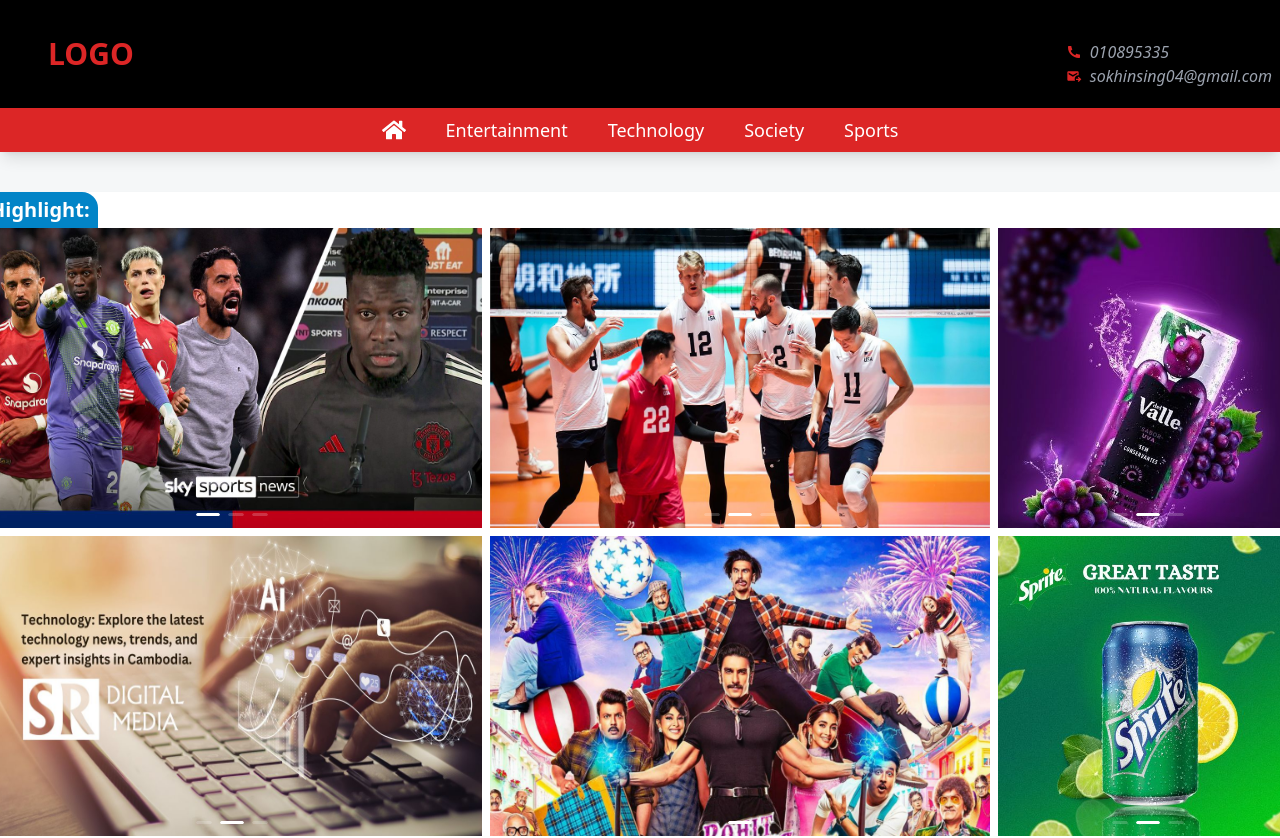
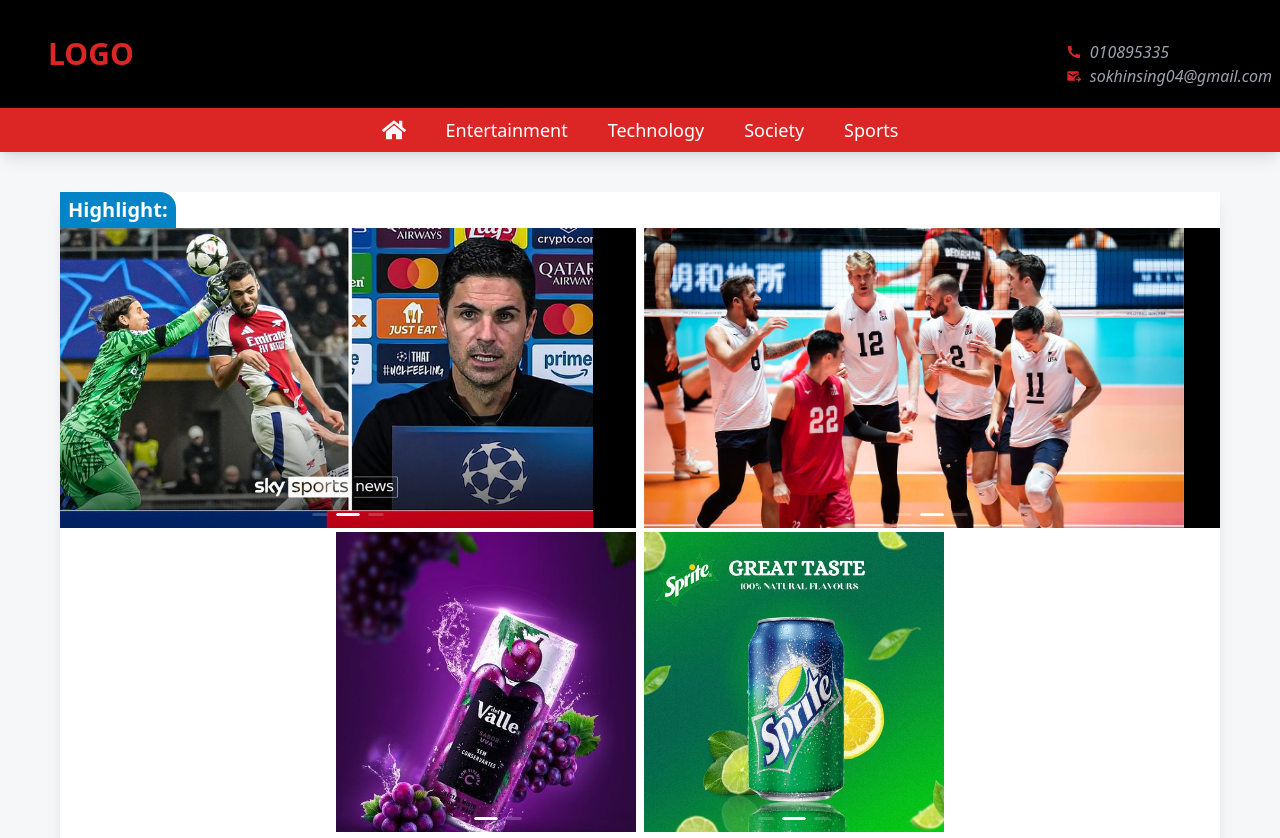
Before and after one commit to sokhin-web/front_end_news, a React (Vite) app: page /front_end_news/highlight in a window 1280 px wide. Shown: the top 838 px of the page. Built offline with nearby package versions, Linux system fonts and the light colour scheme.

Commit message:
commit13

```diff
--- a/src/components/Entertainment.jsx
+++ b/src/components/Entertainment.jsx
@@ -20,14 +20,14 @@
       id="sport"
       className="flex flex-row justify-center mt-[100px] animate-slide_left_center phone:mt-10 "
     >
-      <div className="flex flex-col items-start pb-5 bg-white shadow-lg phone:w-[95vw] ">
+      <div className="flex flex-col items-start pb-5  bg-white shadow-lg phone:w-[95vw] ">
         <h1 className="font-bold text-xl text-white  bg-pink-600 py-1 px-2 rounded-tr-2xl phone:rounded-tr-xl phone:text-sm ">
-          Sports:
+          Entertainment:
         </h1>
         <div className="border-t-8 border-pink-600">
           <Carousel
             arrows
-            className="w-[70vw] h-[300px]  m-auto tablet:h-fit  phone:w-[95vw] phone:h-fit "
+            className="w-[80vw] h-[300px]  m-auto tablet:h-fit  phone:w-[95vw] phone:h-fit "
           >
             <div>
               <div className="bg-black w-[100%] h-[300px] flex flex-row justify-center items-center gap-10  text-white tablet:h-fit tablet:flex-col tablet:gap-2 ">
--- a/src/components/Highlight.jsx
+++ b/src/components/Highlight.jsx
@@ -24,12 +24,12 @@
         <h1 className="font-bold text-xl text-white bg-sky-600 py-1 px-2 rounded-tr-2xl phone:text-sm">
           Highlight:
         </h1>
-        <div className=" flex flex-row gap-2  justify-center items-center  phone:flex-col phone:gap-1 ">
+        <div className=" flex flex-row gap-2  justify-center items-center  phone:flex-col phone:gap-1 tablet:flex-col tablet:gap-1">
           <div className="flex flex-col gap-2">
             <div className="flex flex-row gap-2 ">
               <Carousel
                 autoplay
-                className="w-[500px] h-[300px]  m-auto phone:w-[45vw] phone:h-[100px]"
+                className="w-[500px] h-[300px]  m-auto phone:w-[45vw] phone:h-[100px] tablet:w-[45vw]  "
               >
                 <div className="bg-black w-[500px] h-[300px]  phone:w-[45vw] phone:h-[100px]">
                   <img
@@ -55,7 +55,7 @@
               </Carousel>
               <Carousel
                 autoplay
-                className="w-[500px] h-[300px]  m-auto phone:w-[45vw] phone:h-[100px]"
+                className="w-[500px] h-[300px]  m-auto phone:w-[45vw] phone:h-[100px] tablet:w-[45vw]"
               >
                 <div className="bg-black  w-[500px] h-[300px] phone:w-[45vw] phone:h-[100px]">
                   <img
@@ -80,7 +80,7 @@
                 </div>
               </Carousel>
             </div>
-            <div className="flex flex-row gap-2 phone:hidden">
+            <div className="flex flex-row gap-2 phone:hidden tablet:hidden">
               <Carousel autoplay className="w-[500px] h-[300px]  m-auto">
                 <div className="bg-black w-[500px] h-[300px]">
                   <img src={image_hi7} alt="" className="h-[300px]" />
@@ -105,7 +105,7 @@
               </Carousel>
             </div>
           </div>
-          <div className="flex flex-col gap-2 phone:flex-row phone:gap-2 phone:justify-between">
+          <div className="flex flex-col gap-2 phone:flex-row phone:gap-2 phone:justify-between tablet:flex-row tablet:gap-2 tablet:justify-between">
             <Carousel
               autoplay
               className="w-[300px] h-[300px]  m-auto phone:w-[45vw] phone:h-[200px]"
--- a/src/components/Society.jsx
+++ b/src/components/Society.jsx
@@ -27,7 +27,7 @@
         <div className="border-t-8 border-pink-600">
           <Carousel
             arrows
-            className="w-[70vw] h-[300px]  m-auto tablet:h-fit  phone:w-[95vw] phone:h-fit "
+            className="w-[80vw] h-[300px]  m-auto tablet:h-fit  phone:w-[95vw] phone:h-fit "
           >
             <div>
               <div className="bg-black w-[100%] h-[300px] flex flex-row justify-center items-center gap-10  text-white tablet:h-fit tablet:flex-col tablet:gap-2 ">
--- a/src/components/Sport.jsx
+++ b/src/components/Sport.jsx
@@ -33,7 +33,7 @@
         <div className="border-t-8 border-green-600">
           <Carousel
             arrows
-            className="w-[70vw] h-[300px]  m-auto tablet:h-fit  phone:w-[95vw] phone:h-fit "
+            className="w-[80vw] h-[300px]  m-auto tablet:h-fit  phone:w-[95vw] phone:h-fit "
           >
             <div>
               <div className="bg-black w-[100%] h-[300px] flex flex-row justify-center items-center gap-10  text-white tablet:h-fit tablet:flex-col tablet:gap-2 ">
--- a/src/components/Technology.jsx
+++ b/src/components/Technology.jsx
@@ -20,7 +20,7 @@
         <div className="border-t-8 border-purple-500">
           <Carousel
             arrows
-            className="w-[70vw] h-[300px]  m-auto tablet:h-fit  phone:w-[95vw] phone:h-fit "
+            className="w-[80vw] h-[300px]  m-auto tablet:h-fit  phone:w-[95vw] phone:h-fit "
           >
             <div>
               <div className="bg-black w-[100%] h-[300px] flex flex-row justify-center items-center gap-10  text-white tablet:h-fit tablet:flex-col tablet:gap-2 ">
--- a/tailwind.config.js
+++ b/tailwind.config.js
@@ -5,8 +5,7 @@
     extend: {
       screens: {
         phone: { max: "640px" }, // Applies up to 640px
-        tablet: { max: "847px" }, // Applies up to
-        laptop: { max: "1024px" }, // Applies up to 1024px
+        tablet: { max: "1300px" }, // Applies up to
       },
       keyframes: {
         slide_right_center: {
```
